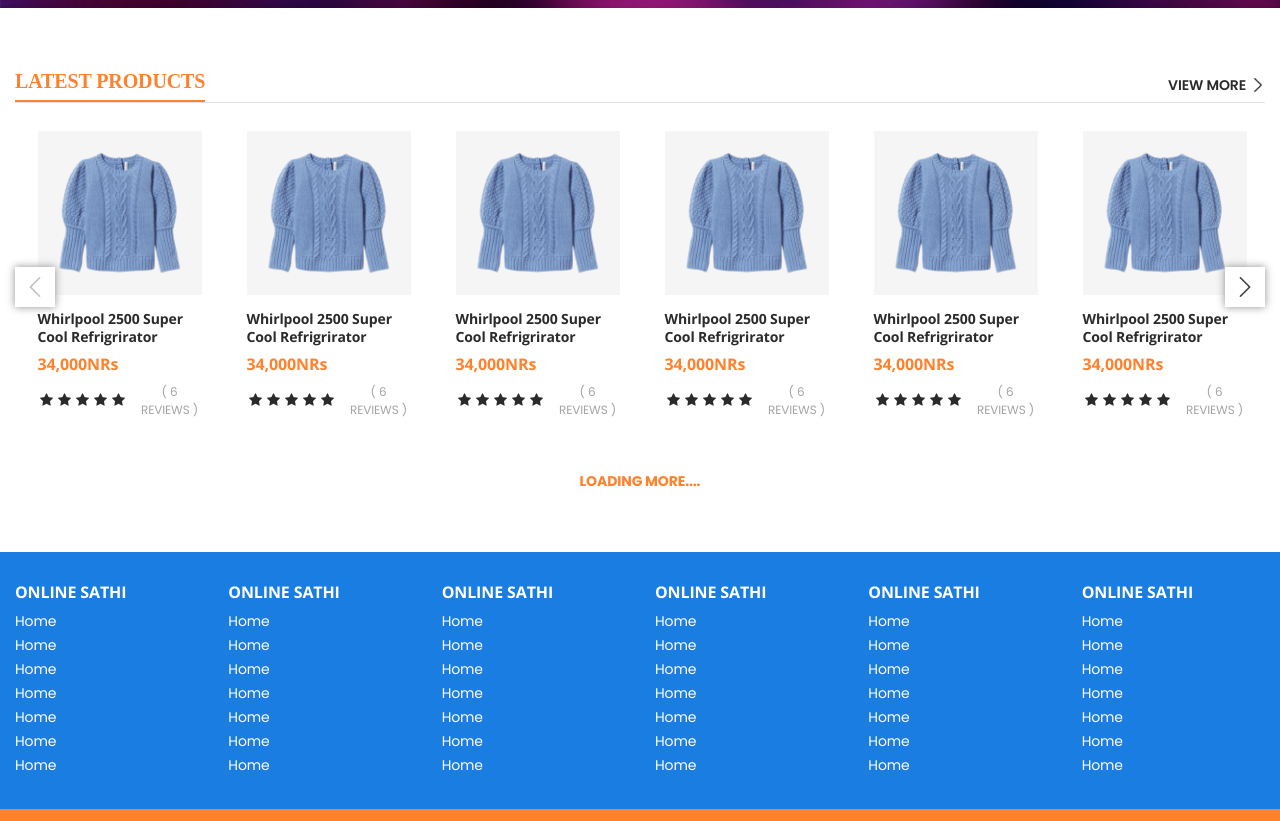
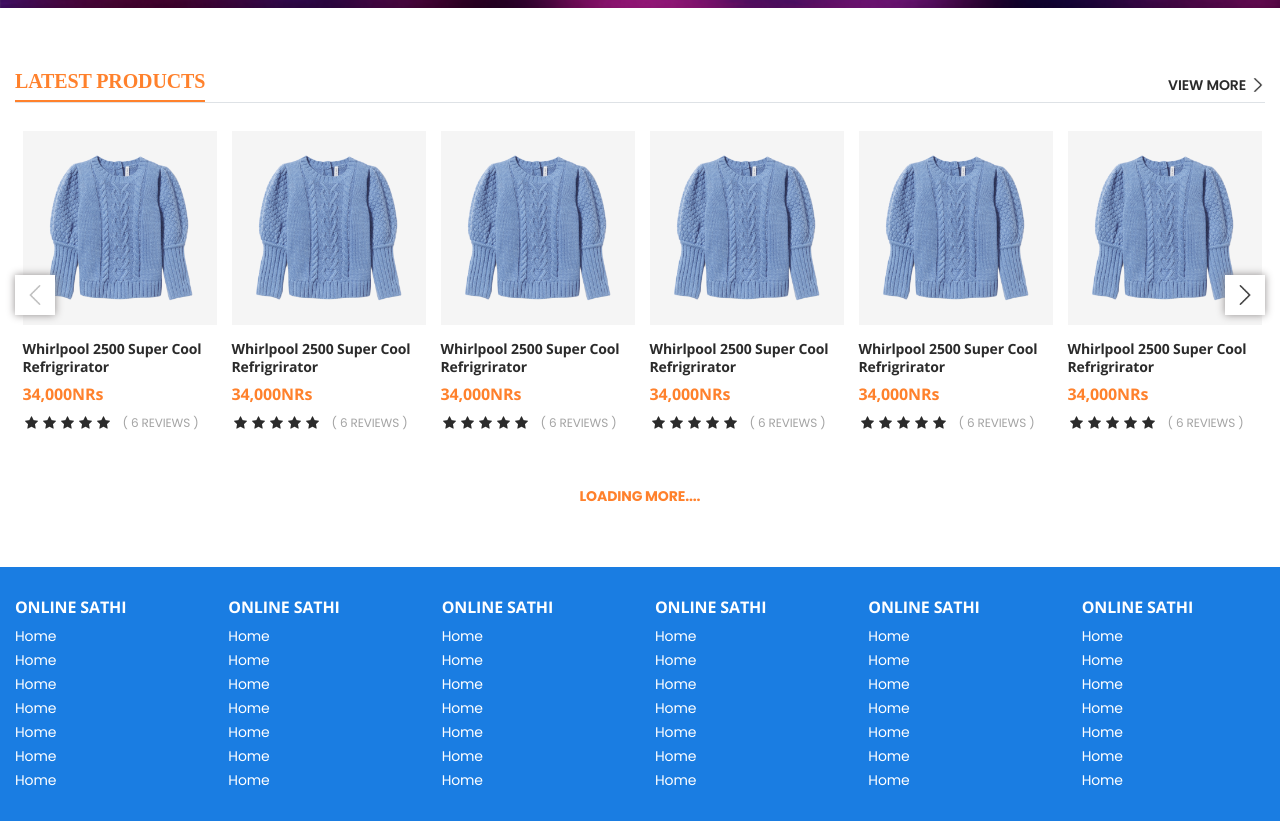
Before and after one commit to samiksha-amnil/online-sathi, a plain HTML site: page index.html in a window 1280 px wide. Shown: the part 3720-4541 px from the top of the page. Drawn offline with nearby package versions, Linux system fonts and the light colour scheme.

Commit message:
homepage udpate

```diff
--- a/index.html
+++ b/index.html
@@ -1935,7 +1935,7 @@
         <a href="">view more <img src="img/icons/next.png" alt=""></a>
       </div>
       <div class="product d-flex flex-wrap">
-        <div class="product-item col-md-2">
+        <div class="product-item">
           <div class="img-wrap"><img src="img/sweater.png" alt=""></div>
           <div class="item-detail">
             <h6><a href="">Whirlpool 2500 Super Cool Refrigrirator</a></h6>
@@ -1963,7 +1963,7 @@
 
           </div>
         </div>
-        <div class="product-item col-md-2">
+        <div class="product-item">
           <div class="img-wrap"><img src="img/sweater.png" alt=""></div>
           <div class="item-detail">
             <h6><a href="">Whirlpool 2500 Super Cool Refrigrirator</a></h6>
@@ -1991,7 +1991,7 @@
 
           </div>
         </div>
-        <div class="product-item col-md-2">
+        <div class="product-item">
           <div class="img-wrap"><img src="img/sweater.png" alt=""></div>
           <div class="item-detail">
             <h6><a href="">Whirlpool 2500 Super Cool Refrigrirator</a></h6>
@@ -2018,7 +2018,7 @@
             </div>
           </div>
         </div>
-        <div class="product-item col-md-2">
+        <div class="product-item">
           <div class="img-wrap"><img src="img/sweater.png" alt=""></div>
           <div class="item-detail">
             <h6><a href="">Whirlpool 2500 Super Cool Refrigrirator</a></h6>
@@ -2045,7 +2045,7 @@
             </div>
           </div>
         </div>
-        <div class="product-item col-md-2">
+        <div class="product-item">
           <div class="img-wrap"><img src="img/sweater.png" alt=""></div>
           <div class="item-detail">
             <h6><a href="">Whirlpool 2500 Super Cool Refrigrirator</a></h6>
@@ -2072,7 +2072,7 @@
             </div>
           </div>
         </div>
-        <div class="product-item col-md-2">
+        <div class="product-item">
           <div class="img-wrap"><img src="img/sweater.png" alt=""></div>
           <div class="item-detail">
             <h6><a href="">Whirlpool 2500 Super Cool Refrigrirator</a></h6>
@@ -2099,7 +2099,7 @@
             </div>
           </div>
         </div>
-        <div class="product-item col-md-2">
+        <div class="product-item">
           <div class="img-wrap"><img src="img/sweater.png" alt=""></div>
           <div class="item-detail">
             <h6><a href="">Whirlpool 2500 Super Cool Refrigrirator</a></h6>
@@ -2126,7 +2126,7 @@
             </div>
           </div>
         </div>
-        <div class="product-item col-md-2">
+        <div class="product-item">
           <div class="img-wrap"><img src="img/sweater.png" alt=""></div>
           <div class="item-detail">
             <h6><a href="">Whirlpool 2500 Super Cool Refrigrirator</a></h6>
@@ -2153,7 +2153,7 @@
             </div>
           </div>
         </div>
-        <div class="product-item col-md-2">
+        <div class="product-item">
           <div class="img-wrap"><img src="img/sweater.png" alt=""></div>
           <div class="item-detail">
             <h6><a href="">Whirlpool 2500 Super Cool Refrigrirator</a></h6>
@@ -2180,7 +2180,7 @@
             </div>
           </div>
         </div>
-        <div class="product-item col-md-2">
+        <div class="product-item">
           <div class="img-wrap"><img src="img/sweater.png" alt=""></div>
           <div class="item-detail">
             <h6><a href="">Whirlpool 2500 Super Cool Refrigrirator</a></h6>
```
